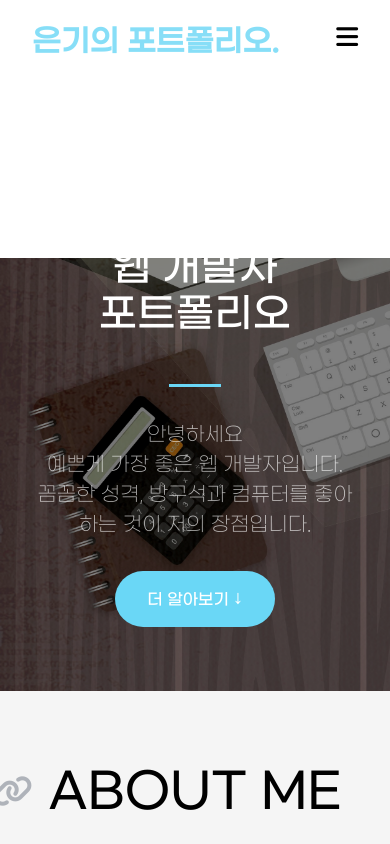
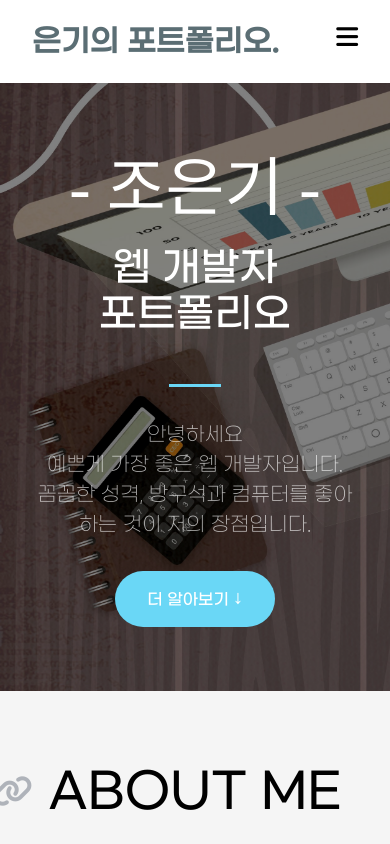
Before and after one commit to eunkeeee/myportfolio, a React (Create React App) app: page / in a window 390 px wide. Shown: the top 844 px of the page. Built offline with nearby package versions, Linux system fonts and the light colour scheme; a web font is replaced by a local one.

Commit message:
re render loop문제 해결되지 않아 기존 코드로 돌아옴

```diff
--- a/src/screens/Header.js
+++ b/src/screens/Header.js
@@ -5,55 +5,44 @@ import { goToTop } from "../hooks/onPageMove";
 import { useMediaQuery } from "react-responsive";
 
 const Header = () => {
+  const backgroundLogoColor = "#334A52";
+  const [menu, setMenu] = useState(true);
   const [background, setBackground] = useState(false);
-  const [menu, setMenu] = useState(true);
-
-  const useScroll = () => {
-    const [state, setState] = useState({
-      x: 0,
-      y: 0,
-    });
-    const onScroll = () => {
-      setState({ y: window.scrollY, x: window.scrollX });
-    };
-    useEffect(() => {
-      window.addEventListener("scroll", onScroll);
-      return () => window.removeEventListener("scroll", onScroll);
-    }, []);
-    return state;
-  };
-
-  const isPc = useMediaQuery({
-    query: "(min-width:1024px)",
-  });
-  const isTablet = useMediaQuery({
-    query: "(min-width:768px) and (max-width:1023px)",
-  });
-  const isMobile = useMediaQuery({
-    query: "(max-width:767px)",
-  });
-  // console.log(isPc);
-  // console.log(isTablet);
-  // console.log(isMobile);
-  const useBackground = () => {
-    const { y } = useScroll();
-    if (y < 80 && (isPc || isTablet)) {
-      console.log("no background");
+  const onResize = () => {
+    const { innerWidth: width, innerHeight: height } = window;
+    if (width <= 768) {
+      setMenu(false);
+      setBackground(true);
+    } else {
+      setMenu(true);
       setBackground(false);
-    } else {
-      console.log("you need background");
-      setBackground(true);
+      if (window.scrollY > 80) {
+        setBackground(true);
+      }
     }
   };
-  const useMenu = () => {
-    if (isPc || isTablet) {
-      setMenu(true);
+  const scrollDown = () => {
+    if (window.scrollY > 80) {
+      setBackground(true);
     } else {
-      setMenu(false);
+      setBackground(false);
+      if (window.innerWidth <= 768) {
+        setBackground(true);
+      }
     }
   };
 
-  const backgroundLogoColor = "#334A52";
+  // useEffect(onResize, [menu, background]);
+  // useEffect(scrollDown, [menu, background]);
+
+  window.addEventListener("resize", onResize);
+  window.addEventListener("scroll", scrollDown);
+  useEffect(() => {
+    if (window.innerWidth <= 768) {
+      setMenu(false);
+      setBackground(true);
+    }
+  }, []);
 
   return (
     <div>
```
